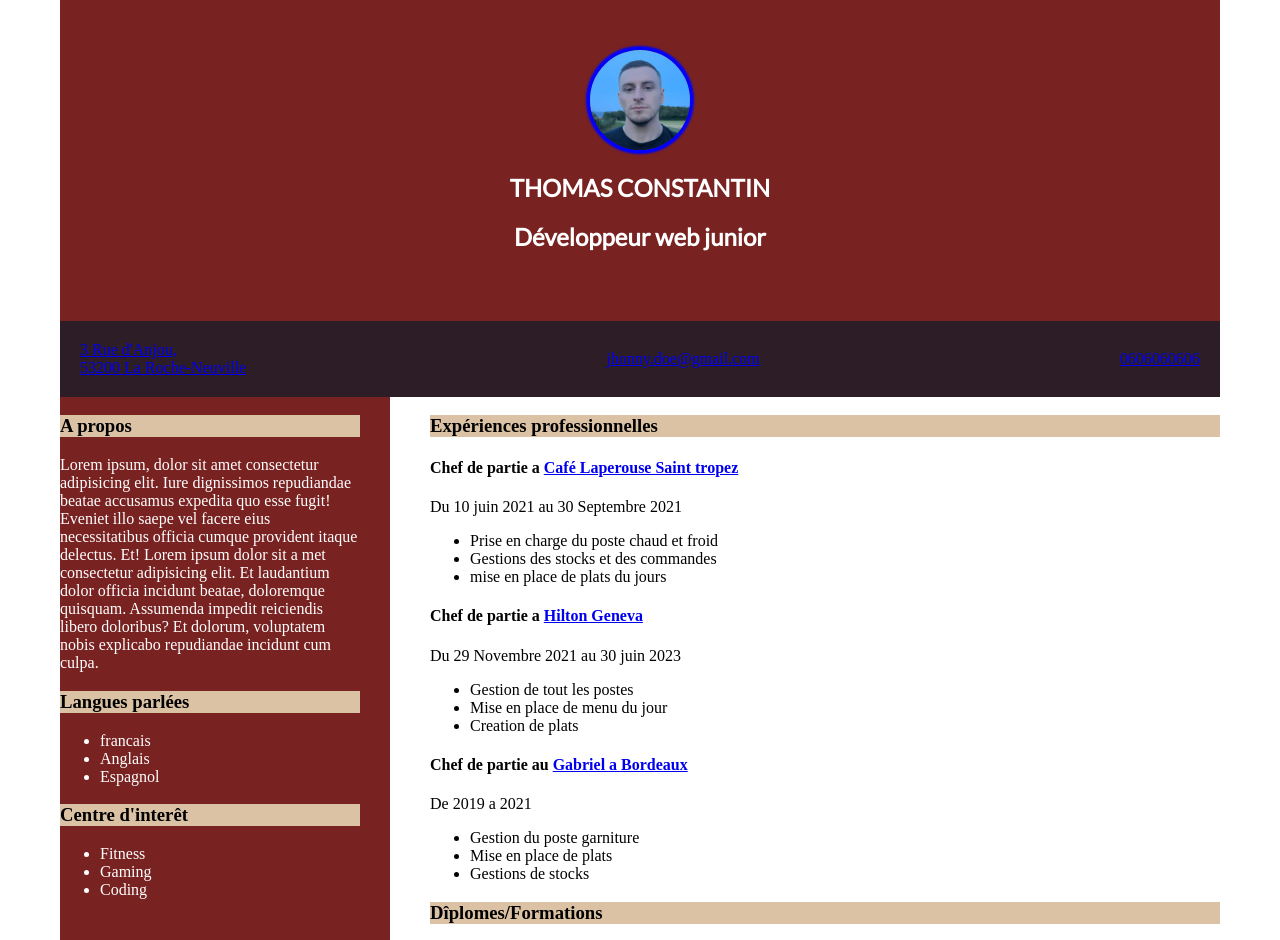
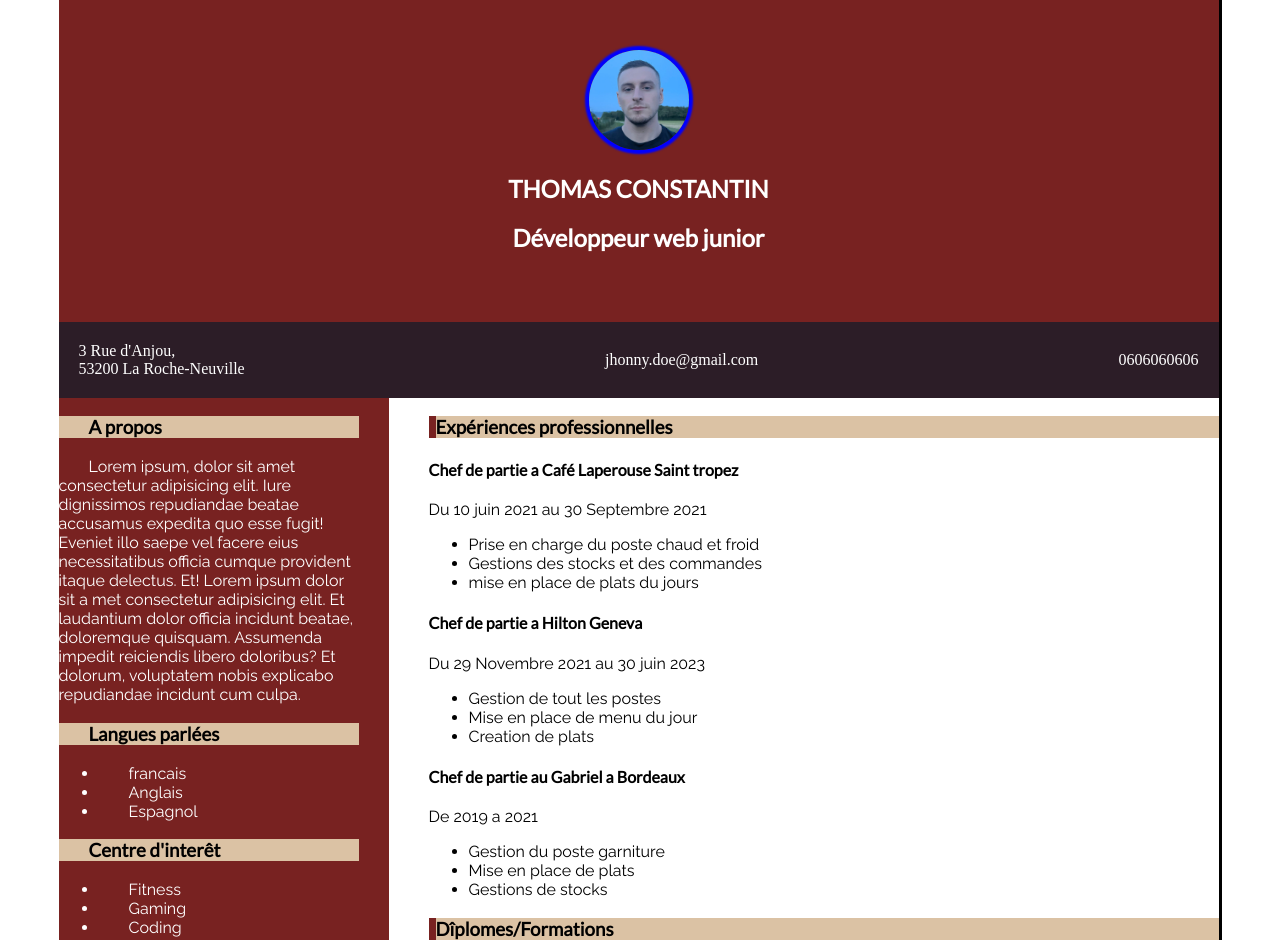
Before and after one commit to DizPop/MON-CV, a plain HTML site: page index.html in a window 1280 px wide. Shown: the top 940 px of the page. Drawn offline with Linux system fonts and the light colour scheme.

Commit message:
finitions

```diff
--- a/CSS/Police.css
+++ b/CSS/Police.css
@@ -11,3 +11,21 @@
     src: url(../assets/Raleway-Regular.ttf);
     src: url(../assets/Raleway-Regular.woff);
 }
+h1{
+    font-family: Lato;
+}
+h2{
+    font-family: Lato
+}
+h3{
+    font-family: Lato
+}
+h4{
+    font-family: Lato
+}
+section{
+   font-family: Raleway, sans-serif;
+}
+footer{
+    font-family: Raleway, sans-serif;
+}
--- a/CSS/style.CSS
+++ b/CSS/style.CSS
@@ -1,14 +1,13 @@
 body {
     width: 1160px;
     margin: 0 auto;
-    border-right: 3px, black;
+    border-right-style: solid ;
+    border-right: 1px, black;
   }
 header{
     background-color: #782221;
     color: white;
     text-align: center;
-    font-family: LATO, sans-serif;
-    font-style: normal;
     padding-top: 50px;
     padding-bottom: 50px;
 }
@@ -40,6 +39,7 @@ main {
 }
 
 .MOI {
+    text-indent: 30px;
     padding-right: 30px;
     background-color: #782221;
     color: white;
@@ -49,6 +49,12 @@ main {
 .Experiences{
     flex: 1;
     margin-left: 40px;
+}
+.edit{
+    border-width: 7px;
+    border-left-style: solid;
+    border-color: #782221;
+
 }
 footer {
     background-color: #782221;
@@ -67,3 +73,22 @@ footer img {
     width: 50px;
     height: 50px;
 }
+a{
+    text-decoration: none;
+    color: white;
+}
+a:hover{
+    text-decoration: underline;
+}
+.map{
+    color: black;
+}
+.opac:hover{
+    opacity: 80%;
+}
+.Experiences:hover{
+    border-width: 3px;
+    border-right-style: solid;
+    border-color: #782221;
+
+}
--- a/index.html
+++ b/index.html
@@ -11,7 +11,7 @@
 <body class="taille">
     <header>
         <section>
-            <img class="image" src="./IMAGES/IMG-20230708-WA0000.jpg" alt="Identité">
+            <a href="./IMAGES/IMG-20230708-WA0000.jpg" target="_blank"><img class="image" src="./IMAGES/IMG-20230708-WA0000.jpg" alt="Identité" style="cursor: zoom-in;"></a>
             <h1>THOMAS CONSTANTIN</h1>
             <h2>Développeur web junior</h2>
         </section>
@@ -57,8 +57,8 @@
 
         <section class="Experiences">
             <article>
-                <h3>Expériences professionnelles</h3>
-                <h4>Chef de partie a <a href="https://cafelaperouse-sttropez.com/">Café Laperouse Saint tropez</a></h4>
+                <h3 class="edit">Expériences professionnelles</h3>
+                <h4>Chef de partie a <a href="https://cafelaperouse-sttropez.com/" class="map">Café Laperouse Saint tropez</a></h4>
                 <P> Du 10 juin 2021 au 30 Septembre 2021
                 <ul>
                     <li>Prise en charge du poste chaud et froid</li>
@@ -66,7 +66,7 @@
                     <li>mise en place de plats du jours</li>
                 </ul>
                 </P>
-                <h4>Chef de partie a <a href="https://www.hilton.com/fr/hotels/gvacchi-hilton-geneva-hotel-and-conference-centre/">Hilton Geneva</a></h4>
+                <h4>Chef de partie a <a href="https://www.hilton.com/fr/hotels/gvacchi-hilton-geneva-hotel-and-conference-centre/"class="map" >Hilton Geneva</a></h4>
                 <p>
                     Du 29 Novembre 2021 au 30 juin 2023
                 <ul>
@@ -75,7 +75,7 @@
                     <li>Creation de plats</li>
                 </ul>
                 </p>
-                <h4>Chef de partie au <a href="https://le-gabriel-bordeaux.fr/fr/">Gabriel a Bordeaux</a></h4>
+                <h4>Chef de partie au <a href="https://le-gabriel-bordeaux.fr/fr/" class="map">Gabriel a Bordeaux</a></h4>
                 <p>
                     De 2019 a 2021
                 <ul>
@@ -86,7 +86,7 @@
                 </p>
             </article>
             <article>
-                <h3>Dîplomes/Formations</h3>
+                <h3 class="edit">Dîplomes/Formations</h3>
                 <h4>Baccalauréat professionnel de cuisine</h4>
                 <p>De 2013 a 2016</p>
                 <p>Au lycée <a href="https://lycee-saint-michel33.fr/">Saint Michel</a></p>
@@ -96,7 +96,7 @@
                 <p>Mars 2014</p>
             </article>
             <article>
-                <h3>Compétences</h3>
+                <h3 class="edit">Compétences</h3>
                 <p>
                     <ul>
                         <li>HTML 5 - Ca passe hein</li>
@@ -110,13 +110,13 @@
     </main>
 </body>
 <footer>
-    <a href="https://github.com/DizPop">
+    <a href="https://github.com/DizPop" class="opac">
         <img src="./Contact/github (1).png" alt="Icon GitHub">
     </a>
-    <a href="https://www.linkedin.com/in/thomas-constantin-8a58a3270/">
+    <a href="https://www.linkedin.com/in/thomas-constantin-8a58a3270/" class="opac">
         <img src="./Contact/linkedin (1).png" alt="Iocn Linkedin">
     </a>
-    <a href="https://www.youtube.com/watch?v=dQw4w9WgXcQ">
+    <a href="https://www.youtube.com/watch?v=dQw4w9WgXcQ" class="opac" >
         <img src="./Contact/youtube (1).png" alt="Icon Youtube">
     </a>
     <p>Derniere mis a jour le 28 Novembre 2023.</p>
```
